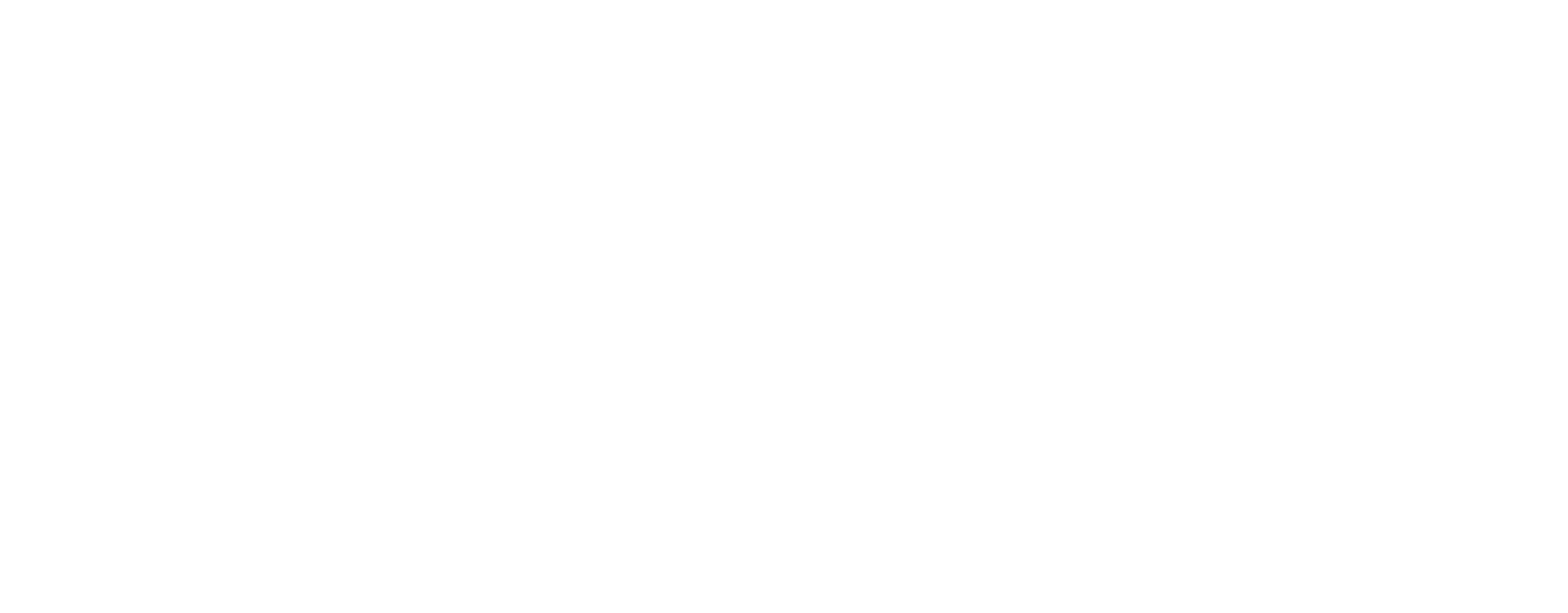
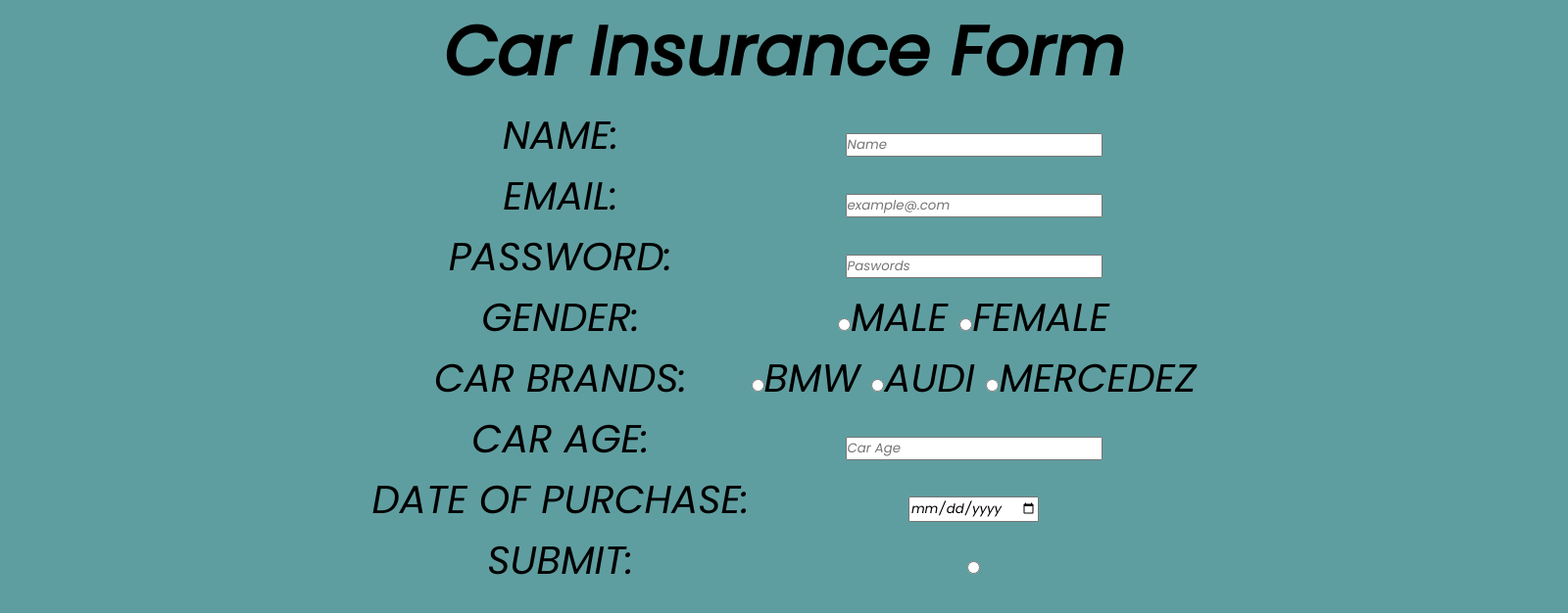
Before and after one commit to acciojob/car-insurance-form-Rambhadra, a website: page main.html in a window 1280 px wide. Shown: the whole page at 98% size, 1600 px wide, since content can reach past the window. Drawn offline with Linux system fonts and the light colour scheme.

Commit message:
created a submission

```diff
--- a/main.html
+++ b/main.html
@@ -8,6 +8,83 @@
 
 <body>
 	<!-- the entire body must be written by student -->
+	 <div class="container">
+        <h1 class="a1">Car Insurance Form</h1>
+        <div class="content">
+            <form>
+                <table>
+                    <tr>
+                        <td>
+                            Name:
+                        </td>
+                        <td>
+                            <input type="text" placeholder="Name" name="">
+                        </td>
+                    </tr>
+                    <tr>
+                        <td>
+                            Email:
+                        </td>
+                        <td>
+                            <input type="text" placeholder="example@.com" name="">
+                        </td>
+                    </tr>
+                    <tr>
+                        <td>
+                            Password:
+                        </td>
+                        <td>
+                            <input type="text" placeholder="Paswords">
+                        </td>
+                    </tr>
+                    <tr>
+                        <td>
+                            Gender:
+                        </td>
+                        <td>
+                            <input type="radio" name="gender">Male
+                            <input type="radio" name="gender">Female
+                        </td>
+                    </tr>
+                    <tr>
+                        <td>
+                            Car brands:
+                        </td>
+                        <td>
+                            <input type="radio" name="Car brands">BMW
+                            <input type="radio" name="Car brands">Audi
+                            <input type="radio" name="Car brands">Mercedez
+                        </td>
+                    </tr>
+                    <tr>
+                        <td>
+                            Car Age:
+                        </td>
+                        <td>
+                            <input type="text" placeholder="Car Age" name="">
+                        </td>
+                    </tr>
+                    <tr>
+                        <td>
+                            Date of Purchase:
+                        </td>
+                        <td>
+                            <input type="date" >
+                        </td>
+                    </tr>
+                    <tr>
+                        <td>
+                            Submit:
+                        </td>
+                        <td>
+                            <input type="radio"  name="submit">
+                        </td>
+                    </tr>
+                </table>
+            </form>
+        </div>
+
+    </div>
     <script type="text/javascript" src="./script.js">
 </script>
 
--- a/styles.css
+++ b/styles.css
@@ -1,2 +1,33 @@
+@import url('https://fonts.googleapis.com/css2?family=Poppins:ital@1&family=Roboto&display=swap');
+*{
+    margin: 0;
+    padding: 0;
+    font-family: 'Poppins', sans-serif;
 
-/* Your CSS Code here. */
+
+}
+
+.a1{
+    align-items: center;
+    display: flex;
+    justify-content: center;
+    font-size: 70px;
+
+}
+.content{
+    text-transform: uppercase;
+    font-size: 40px;
+    text-align: center;
+    justify-content: center;
+    display: flex;
+    font-weight: 500;
+    box-sizing: border-box;
+
+}
+
+.container{
+    width: 100rem;
+    height: 50rem;
+    background-color: cadetblue;
+
+}
```
